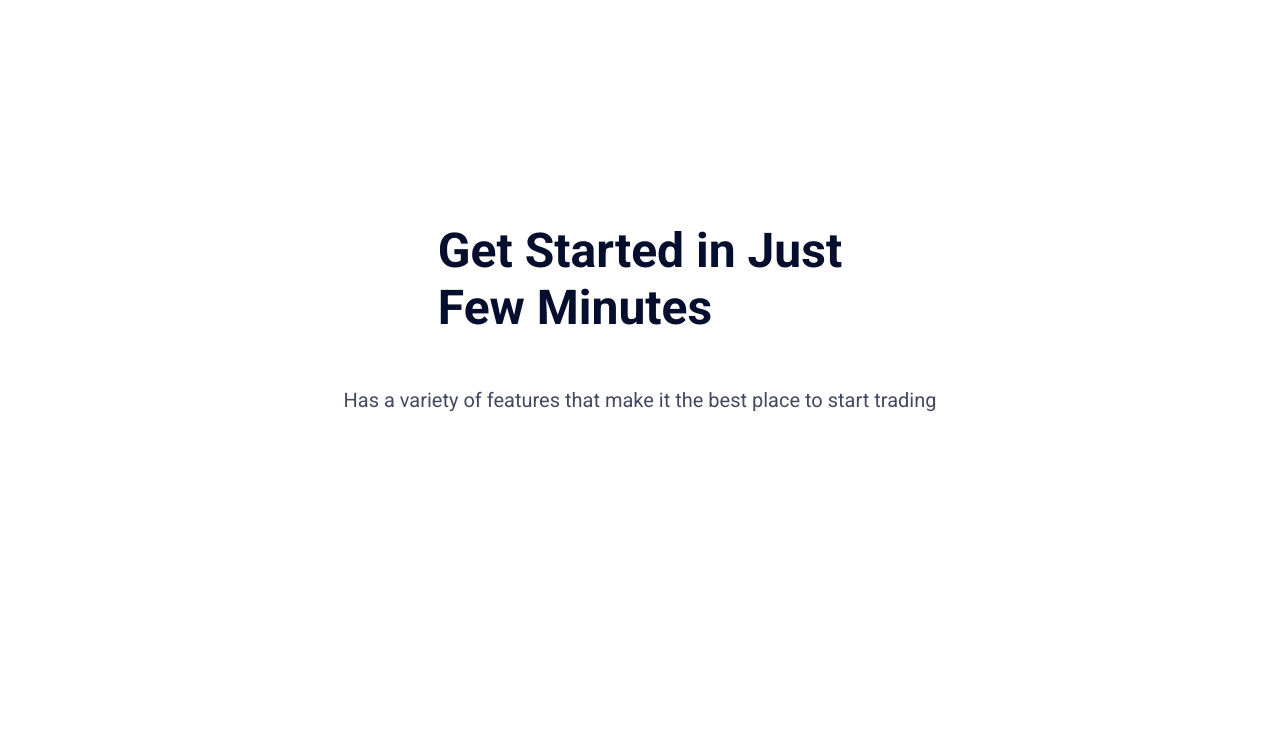
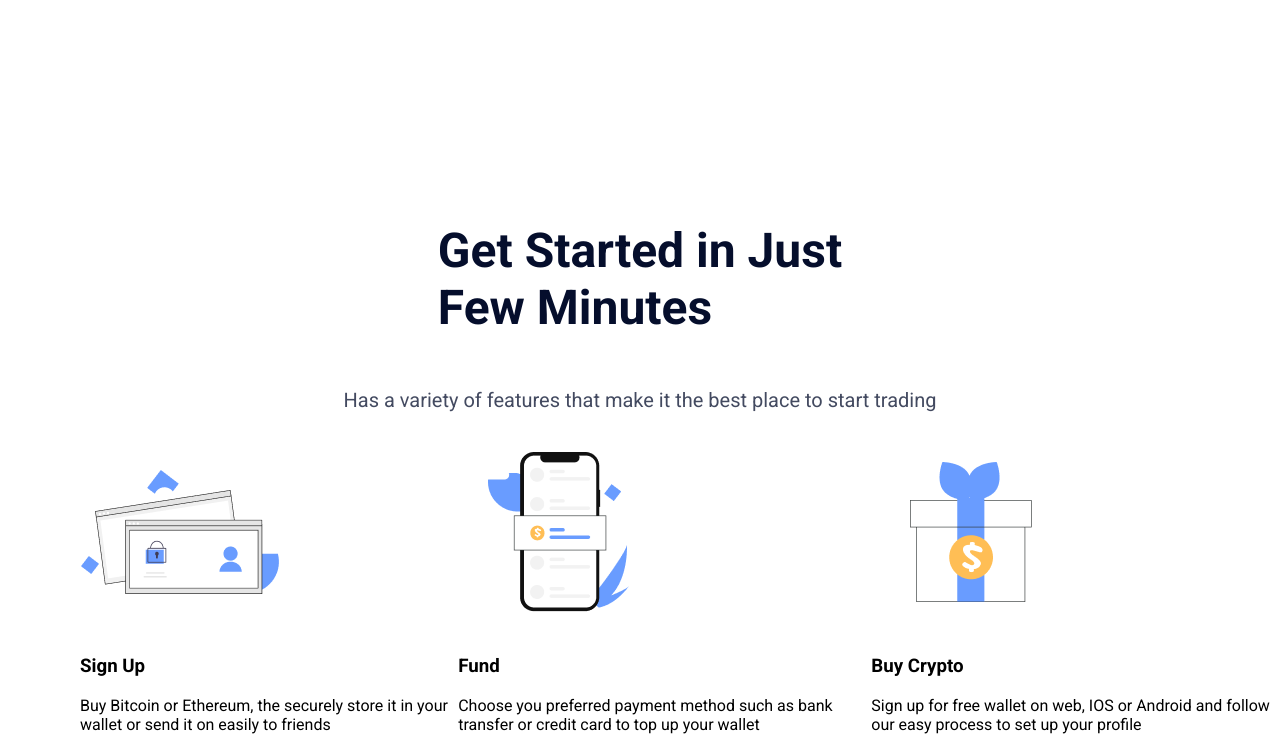
Before and after one commit to FaisalMohammedElorm/CryptoZ, a plain HTML site: page index.html in a window 1280 px wide. Shown: the part 2751-3501 px from the top of the page. Before the commit the page ends 3183 px from the top, so only its background shows below. Drawn offline with Linux system fonts and the light colour scheme.

Commit message:
card components

```diff
--- a/index.html
+++ b/index.html
@@ -134,10 +134,20 @@
     </div>
     <div class="started-cards">
       <div>
-        <img src="" alt="">
+        <img src="assets/Sign up.png" alt="Sign Up">
+        <h3>Sign Up</h3>
+        <p>Buy Bitcoin or Ethereum, the securely store it in your wallet or send it on easily to friends</p>
       </div>
-      <div></div>
-      <div></div>
+      <div>
+        <img src="assets/Fund.png" alt="Funds">
+        <h3>Fund</h3>
+        <p>Choose you preferred payment method such as bank transfer or credit card to top up your wallet</p>
+      </div>
+      <div>
+        <img src="assets/Buy Crypto.png" alt="Buy Crypto">
+        <h3>Buy Crypto</h3>
+        <p>Sign up for free wallet on web, IOS or Android and follow our easy process to set up your profile</p>
+      </div>
     </div>
   </div>
 </body>
--- a/style.css
+++ b/style.css
@@ -264,7 +264,7 @@ main {
 }
 .started-cards-container {
   position: relative;
-  top: 40rem;
+  margin-top: 40rem;
   display: flex;
   flex-direction: column;
   align-items: center;
@@ -278,3 +278,9 @@ main {
   opacity: 75%;
   font-size: 20px;
 }
+.started-cards {
+  display: flex;
+  flex-direction: row;
+  align-items: center;
+  margin-left: 5rem;
+}
```
